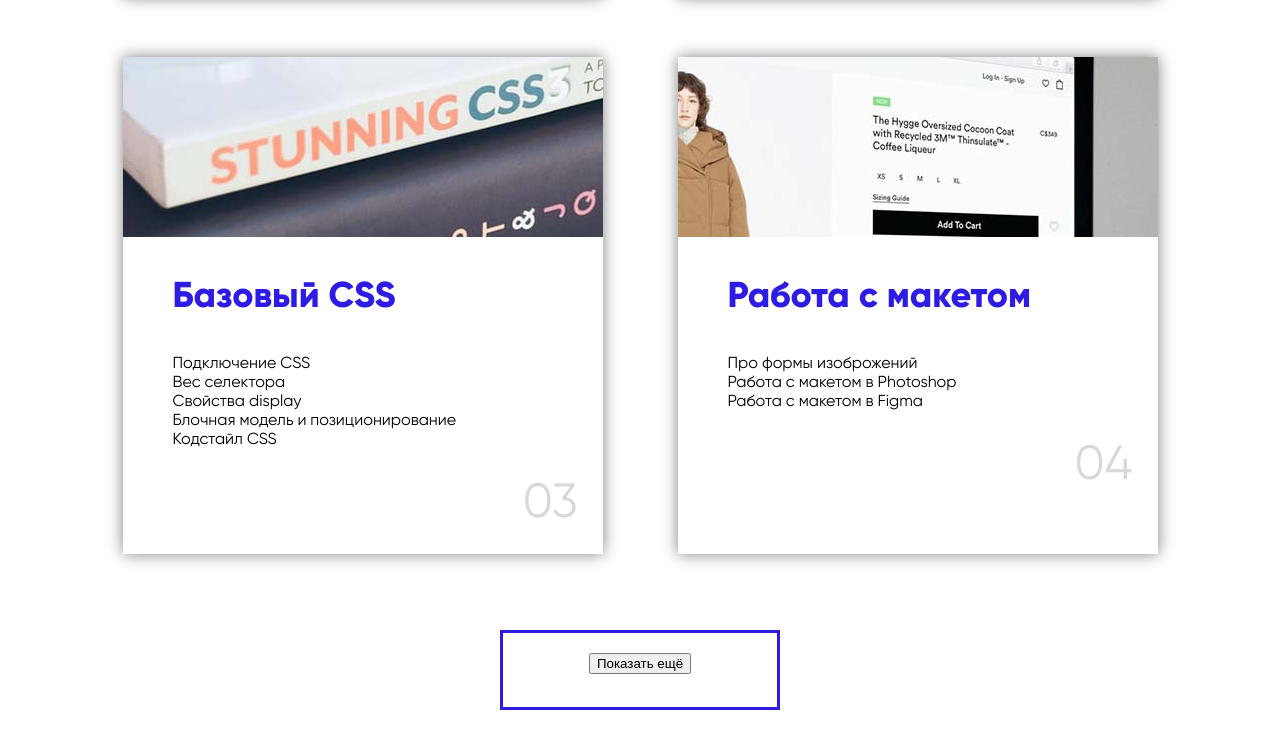
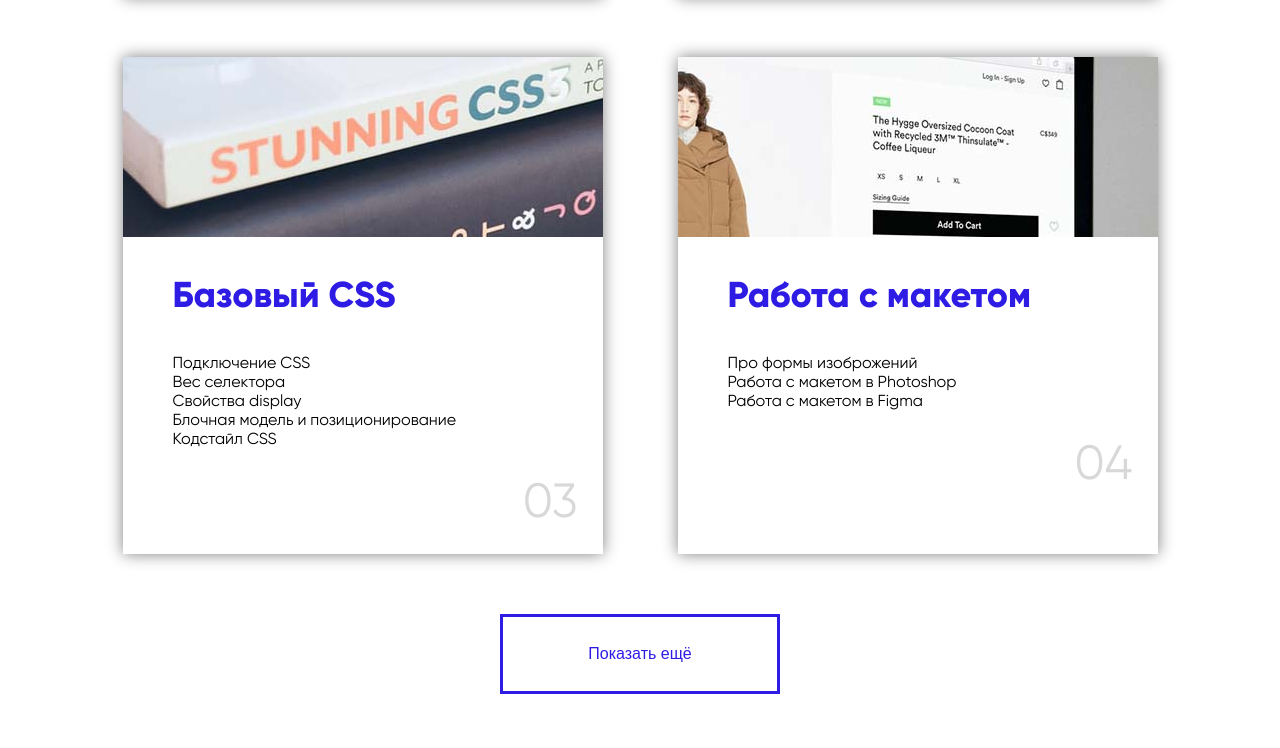
Before and after one commit to Andrey-Sukhodolskiy/My-first-project, a plain HTML site: page html/modules.html in a window 1280 px wide. Shown: the part 720-1468 px from the top of the page. Drawn offline with Linux system fonts and the light colour scheme.

Commit message:
Исправлена стилизация кнопки "Показать ещё"

```diff
--- a/html/modules.html
+++ b/html/modules.html
@@ -84,7 +84,7 @@
       </div>
 
       <form action="">
-        <p class="btm-more"><input type="button" value="Показать ещё"></p>
+        <input class="btm-more"  type="button" value="Показать ещё">
       </form>
 
     </div>
```
